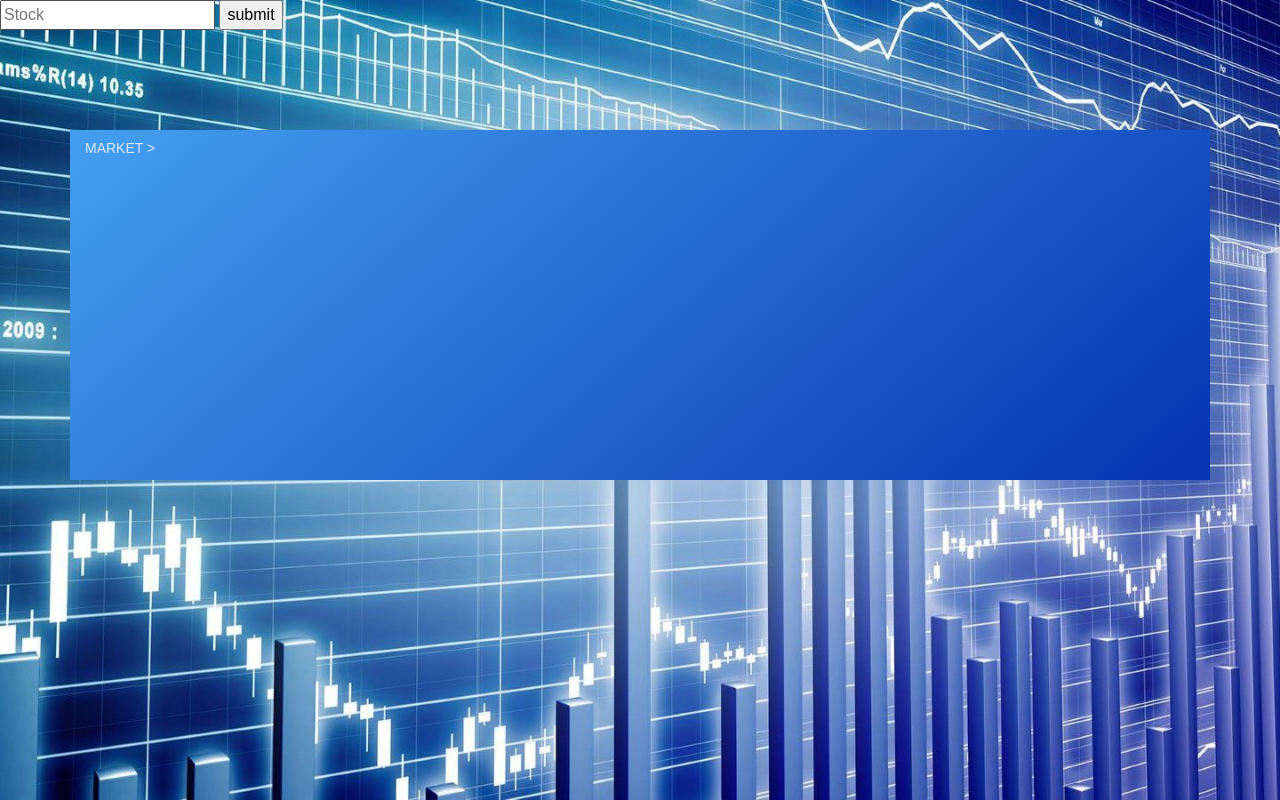
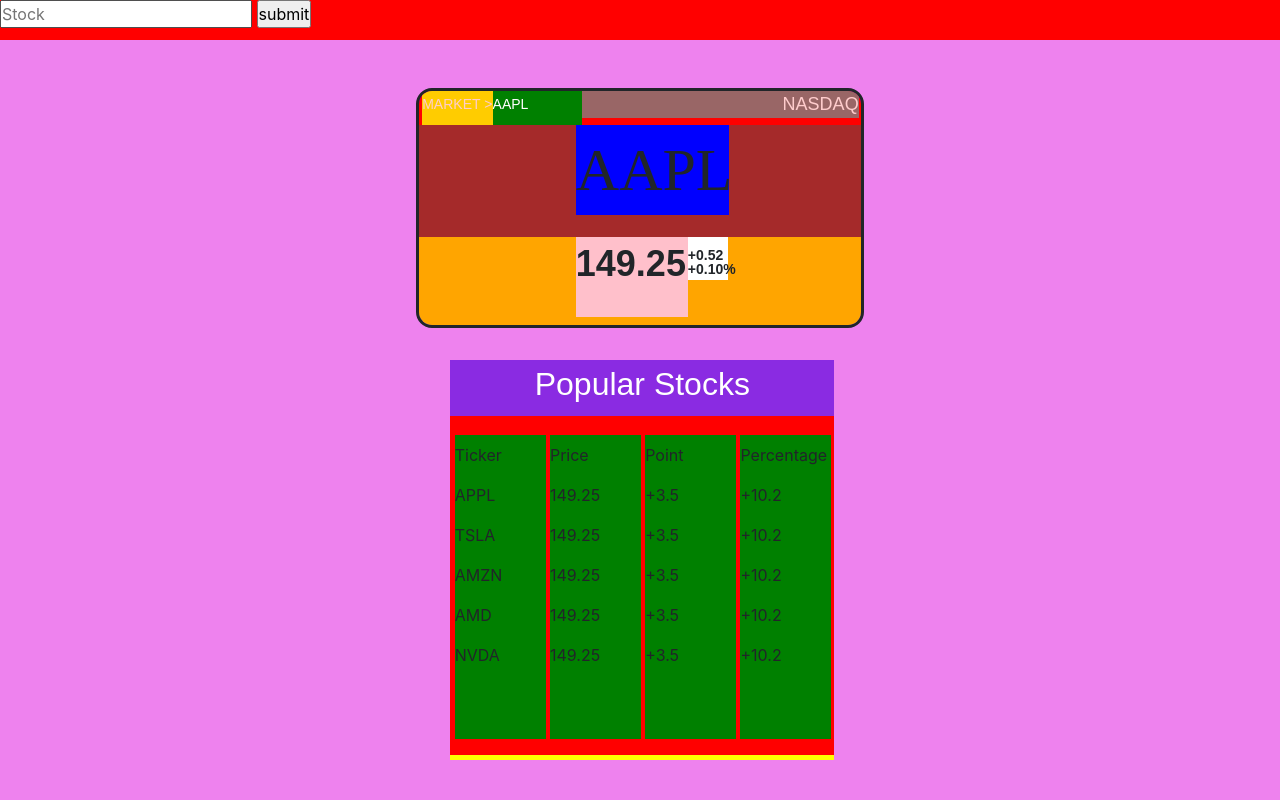
Before and after one commit to NasserMughrabi/stocks_api, a Django app: template stocks_project/stocks/templates/stocks/index.html in a window 1280 px wide. Run offline with Django 3.2, Linux system fonts and the light colour scheme; the template is opened without the code that fills it, so the values that code supplies are empty; some libraries are stand-ins or nearby versions.

Commit message:
improved on the UI

```diff
--- a/stocks_project/stocks/static/stocks/index.js
+++ b/stocks_project/stocks/static/stocks/index.js
@@ -4,7 +4,7 @@
     document.querySelector('form').onsubmit = function() {
 
         // clearInterval(defaultInterval);
-        // setInterval(fetchStockData, 500);
+        setInterval(fetchStockData, 500);
         return false;
 
     }
--- a/stocks_project/stocks/static/stocks/styles.css
+++ b/stocks_project/stocks/static/stocks/styles.css
@@ -1,235 +1,223 @@
+*{
+    margin: 0%;
+    padding: 0%;
+    box-sizing: border-box;
+}
+
 body{
     background-image: url("./images/background10.jpg");
-    font-family: "Montserrat", sans-serif;
     background-size: cover;
     background-attachment: fixed;
-    background-position: top center;
+    background-position: center;
 }
 
 #body-div{
-    /* opacity: 0.8; */
+    background-color: violet;
+    min-height: 100vh;
+    min-width: 100vw;
     display: flex;
     flex-direction: column;
-    min-height: 100vh;
-    /* background: linear-gradient(to bottom,
-            rgba(0, 0, 0, 0.3),
-            rgba(0, 0, 0, 0.2)); */
+}
+
+.header{
+    background-color: red;
+    min-height: 5vh;
+    min-width: 100vw;
 }
 
 .container{
-    /* background-color: green;
-    margin: 0;
-    width: 100%;
-    height: 25%;
-    position: relative;
-    padding: 4vmax 5vw 10vmax; */
-    /* opacity: 0.8; */
-    box-shadow: 0 3px 20px 0 rgb(0 77 165 / 7%);
-    background-image: linear-gradient(-41deg, #0533B1 0%, #459FF0 100%);
-    width: 1200px;
-    margin-top: 100px;
-    padding: 10px 0 52px 0;
-    display: block;
-    text-align: center;
-    word-wrap: break-word;
-    line-height: 1.2;
-    height: 350px;
+    background-color: blue;
+    height: 30vh;
+    width: 35vw;
+    margin-top: 3rem;
+    padding: 0%;
+    border-style: solid;
+    border-radius: 1rem;
+    overflow: hidden;
 }
 
-#container-title{
-    /* background-color: yellow; */
+#container-header{
+    background-color: red;
+    height: 4.2vh;
+}
+
+#market-div{
+    background-color: yellow;
+    width: 5.5vw;
+    height: 4.2vh;
+    float: left;
     color: #FFFFFF;
+    margin-left: 0.2rem;
+    opacity: 0.8;
     font-size: 14px;
+    font-family: OpenSans-Regular, PingFangSC-Regular, Arial, Helvetica, Microsoft YaHei, sans-serif;
+    color: #FFFFFF;
+    padding-top: 0.2rem;
+
+}
+
+#stock-name-div{
+    background-color: green;
+    width: 7vw;
+    height: 4.2vh;
+    float: left;
+    font-size: 14px;
+    font-family: OpenSans-Regular, PingFangSC-Regular, Arial, Helvetica, Microsoft YaHei, sans-serif;
+    color: #FFFFFF;
+    padding-top: 0.2rem;
+}
+
+#stock-ETF-div{
+    background-color: grey;
+    width: 21.6vw;
+    float: left;
+    text-align: right;
+    font-size: 18px;
+    font-family: OpenSans-Regular, PingFangSC-Regular, Arial, Helvetica, Microsoft YaHei, sans-serif;
+    color: #FFFFFF;
+    opacity: 0.8;
+}
+
+#container-body{
+    /* display: inline-block; */
+}
+
+#stock-ticker-div{
+    background-color: brown;
+    height: 14vh;
+    /* text-align: center; */
+    /* padding-top: 1.1rem; */
+}
+
+#name-ticker{
+    background-color: blue;
+    width: 12vw;
     text-align: left;
-    font-family: OpenSans-Regular;
+    margin-left: 9.8rem;
+    font-family: OpenSans-Light;
+    font-size: 60px;
+    font-weight: 400;
+}
+
+#stock-price-data{
+    background-color: orange;
+    height: 11vh;
+    text-align: center;
+}
+
+#price{
+    background-color: pink;
+    text-align: left;
+    width: 7rem;
+    height: 5rem;
+    float: left;
+    margin-left: 9.8rem;
+    font-family: OpenSans-Regular, PingFangSC-Regular, Arial, Helvetica, Microsoft YaHei, sans-serif;
+    font-size: 36px;
+    font-weight: bold
+
+}
+
+#points-percentage{
+    background-color: white;
+    width: 2.5rem;
+    float: left;
+    font-family: OpenSans-Regular, PingFangSC-Regular, Arial, Helvetica, Microsoft YaHei, sans-serif;
+    font-size: 14px;
+    font-weight: bold;
+    padding-top: 0.5rem;
+    text-align: left;
+}
+
+#points{
+    /* background-color: red; */
+    height: 0.9rem;
+}
+
+#percentage{
+    /* background-color: blue; */
+}
+
+
+
+.popular-stocks{
+    background-color: red;
+    height: 50vh;
+    width: 30vw;
+    margin-top: 2rem;
+    margin-left: 35.18%;
+    /* border-style: solid; */
+    /* border-radius: 1rem; */
+    /* overflow: hidden; */
+}
+
+
+.popular-stocks{
+    background-color: yellow;
+}
+
+.pop-stocks-header{
+    background-color: blueviolet;
+    height: 7vh;
+    text-align: center;
+    font-size: 32px;
+    text-transform: capitalize;
+    font-family: OpenSans-Regular, PingFangSC-Regular, Arial, Helvetica, Microsoft YaHei, sans-serif;
+    color: #FFFFFF;
+}
+
+.pop-stocks{
+    background-color: red;
+    display: flex;
+    align-items: center;
+}
+
+div ul{
+    list-style-type: none;
+}
+
+ul li{
+    background-color: green;
+    margin-top: 1.2rem;
+    height: 38vh;
+    width: 7.1vw;
+    float: left;
+    line-height: 2.5rem;
+    word-spacing: 4.2rem;
+    margin-left: 4.4px;
+    text-align: left;
+
+}
+
+#container-header {
+    /* background-color: green; */
+    /* min-height: 5vh;
+    min-width: 100vw; */
 }
 
 #container-data {
-    /* background-color: green; */
-    height: 100%;
-    margin-top: 6%;
-}
-
-#market-div {
-    /* background-color: violet; */
-    width: 7.7%;
-    float: left;
-    text-align: left;
-    padding-left: 15px;
-    color: #FFFFFF;
-    opacity: 0.8;
-    font-family: OpenSans-Regular, PingFangSC-Regular, Arial, Helvetica, Microsoft YaHei, sans-serif;
-    font-size: 14px;
-}
-
-#stock-name{
-    /* background-color: grey; */
-    width: 100%;
-    text-align: left;
-    color: #FFFFFF;
-    font-size: 14px;
-    text-align: left;
-    font-family: OpenSans-Regular;
-    float: left;
+    /* background-color: yellow; */
+    /* min-height: 50vh;
+    min-width: 100vw;
+    display: flex; */
 }
 
 #left-div{
-    /* background-color: aqua; */
-    height: 70%;
-    width: 35%;
-    margin-top: 3%;
-    margin-left: 3%;
-    float: left;
+    /* background-color: red; */
+    /* min-width: 50vw; */
 }
 
-#right-div {
-    /* background-color: black; */
-    height: 50%;
-    width: 30%;
-    margin-left: 60%;
+#right-div{
+    /* background-color: olivedrab; */
+    /* min-width: 50vw; */
 }
 
 #stock-titles{
-    /* background-color: red; */
-    text-align: left;
-    align-items: center;
-    width: 100%;
-    height: 50%;
-    /* float: left; */
-    /* padding-left: 10%; */
-    color: #FFFFFF;
-    /* font-size: 60px; */
-    font-family: OpenSans-Light;
+    /* background-color: aqua; */
+    /* height: 25vh; */
 }
 
-#stock-name{
-    /* background-color: pink; */
-    width: 50%;
-    height: 100%;
-    float: left;
-    align-items: center;
+#stock-data{
+    /* background-color: orange; */
+    /* height: 25vh; */
 }
-
-#stock-ticker{
-    width: 46%;
-    height: 100%;
-    /* background-color: pink; */
-    float: left;
-    font-family: OpenSans-Light;
-    font-size: 60px;
-    text-align: left;
-    line-height: 100px;
-    vertical-align: middle;
-    font-weight: 400;
-
-}
-
-#stock-etf-fullname{
-    /* background-color: orange; */
-    opacity: 0.8;
-    width: 54%;
-    float: left;
-    height: 100%;
-    /* margin-right: 20px; */
-    /* margin-top: -35px; */
-    /* display: inline-block; */
-    /* padding: 4px 20px; */
-    font-size: 14px;
-    text-align: left;
-    align-items: left;
-    font-family: OpenSans-Semibold;
-    vertical-align: middle;
-    /* font-weight: bold; */
-}
-
-#stock-ETF{
-    /* background-color: greenyellow; */
-    width: 100%;
-    height: 50%;
-    font-family: OpenSans-Regular,
-        PingFangSC-Regular,
-        Arial,
-        Helvetica,
-        Microsoft YaHei,
-        sans-serif;
-    font-size: 18px;
-    line-height: 1.5;
-    /* margin-left: 50%;
-    align-items: center;
-    text-align: left;
-    padding-left: 20%; */
-}
-
-#stock-fullname{
-    /* background-color: blue; */
-    width: 100%;
-    height: 50%;
-    line-height: 4;
-    font-family: OpenSans-Regular,
-        PingFangSC-Regular,
-        Arial,
-        Helvetica,
-        Microsoft YaHei,
-        sans-serif;
-    font-size: 18px;
-}
-
-
-#stock-data {
-    /* background-color: yellow; */
-    width: 100%;
-    height: 50%;
-    align-items: center;
-    text-align: left;
-    /* margin-left: -10px; */
-    /* padding-left: 20%; */
-}
-
-#price-div{
-    /* background-color: blue; */
-    color: #08F6B5;
-    width: 30%;
-    height: 50%;
-    /* align-items: left; */
-    /* padding-left: 3.5%; */
-    font-family: OpenSans-Regular, PingFangSC-Regular, Arial, Helvetica, Microsoft YaHei, sans-serif;
-    font-size: 36px;
-    text-align: left;
-    line-height: 49px;
-    vertical-align: middle;
-    font-weight: bold;
-    float: left;
-}
-
-#points-perc-div{
-    /* background-color: violet; */
-    width: 50%;
-    height: 50%;
-    float: left;
-    /* margin-right: 20px; */
-    /* margin-top: -35px; */
-    /* display: inline-block; */
-    /* padding: 4px 20px; */
-    font-size: 14px;
-    text-align: left;
-    align-items: left;
-    font-family: OpenSans-Regular, PingFangSC-Regular, Arial, Helvetica, Microsoft YaHei, sans-serif;
-    vertical-align: middle;
-    font-weight: bold;
-}
-
-#points-div{
-    width: 50%;
-    height: 55%;
-    line-height: 1;
-    font-weight: bold;
-    /* margin-right: -20px;
-    margin-top: 15px; */
-}
-
-#perc-div{
-    width: 50%;
-    height: 48%;
-    line-height: 2.4;
-    font-weight: bold;
-}
--- a/stocks_project/stocks/templates/stocks/index.html
+++ b/stocks_project/stocks/templates/stocks/index.html
@@ -2,39 +2,37 @@
 {% load static %}
 
 {% block body %}
-    <header id="heads">
-        <div>
+    <div class="header">
+        <header>
             <form id="form_submit" action="">
                 <input id="stock" placeholder="Stock" type="text">
                 <input type="submit" value="submit">
             </form>
+        </header>
+    </div>
+    <div class="container">
+        <div id="container-header">
+            <div id="market-div">MARKET &gt;</div>
+            <div id="stock-name-div">AAPL</div>
+            <div id="stock-ETF-div">NASDAQ</div>
         </div>
-    </header>
-    <div class="container">
-        <div id="container-title">
-            <div id="market-div">MARKET &gt;</div>
-            <div id="stock-name"></div>
+        <div id="container-body">
+            <div id="stock-ticker-div"><div id="name-ticker">AAPL</div></div>
+            <div id="stock-price-data">
+                <div id="price">149.25</div>
+                <div id="points-percentage"><div id="points">+0.52</div><div id="percentage">+0.10%</div></div>
+            </div>
         </div>
-        <div id="container-data">
-            <div id="left-div">
-                <div id="stock-titles">
-                    <div id="stock-ticker"></div>
-                    <div id="stock-etf-fullname">
-                        <div id="stock-fullname"></div>
-                        <div id="stock-ETF"></div>
-                    </div>
-                </div>
-                <div id="stock-data">
-                    <div id="price-div"></div>
-                    <div id="points-perc-div">
-                        <div id="perc-div"></div>
-                        <div id="points-div"></div>
-                    </div>
-                </div>
-            </div>
-            <div id="right-div">
-
-            </div>
+    </div>
+    <div class="popular-stocks">
+        <header class="pop-stocks-header">popular stocks</header>
+        <div class="pop-stocks">
+            <ul>
+                <li><div>Ticker</div><div>APPL</div><div>TSLA</div><div>AMZN</div><div>AMD</div><div>NVDA</div></li>
+                <li><div>Price</div><div>149.25</div><div>149.25</div><div>149.25</div><div>149.25</div><div>149.25</div></li>
+                <li><div>Point</div><div>+3.5</div><div>+3.5</div><div>+3.5</div><div>+3.5</div><div>+3.5</div></li>
+                <li><div>Percentage</div><div>+10.2</div><div>+10.2</div><div>+10.2</div><div>+10.2</div><div>+10.2</div></li>
+            </ul>
         </div>
     </div>
 {% endblock %}
```
